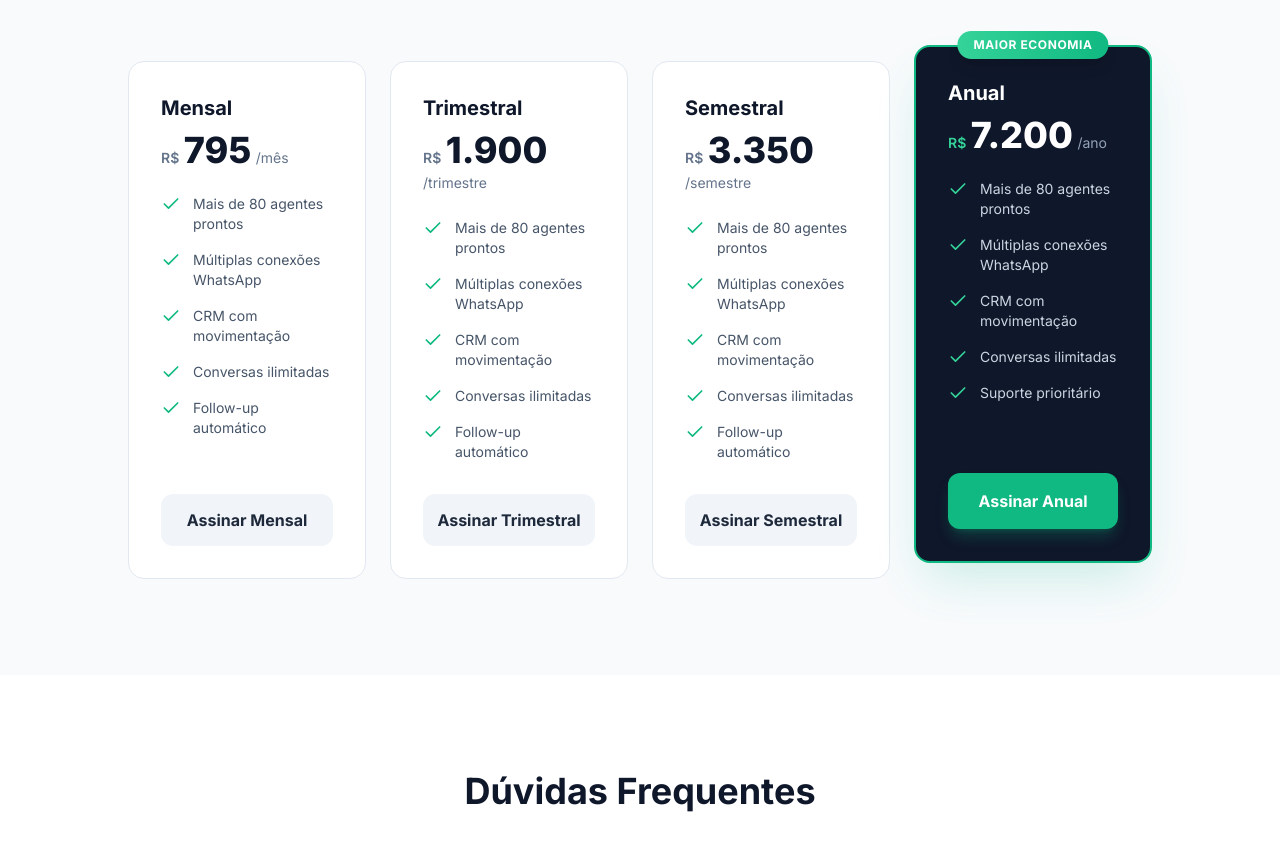
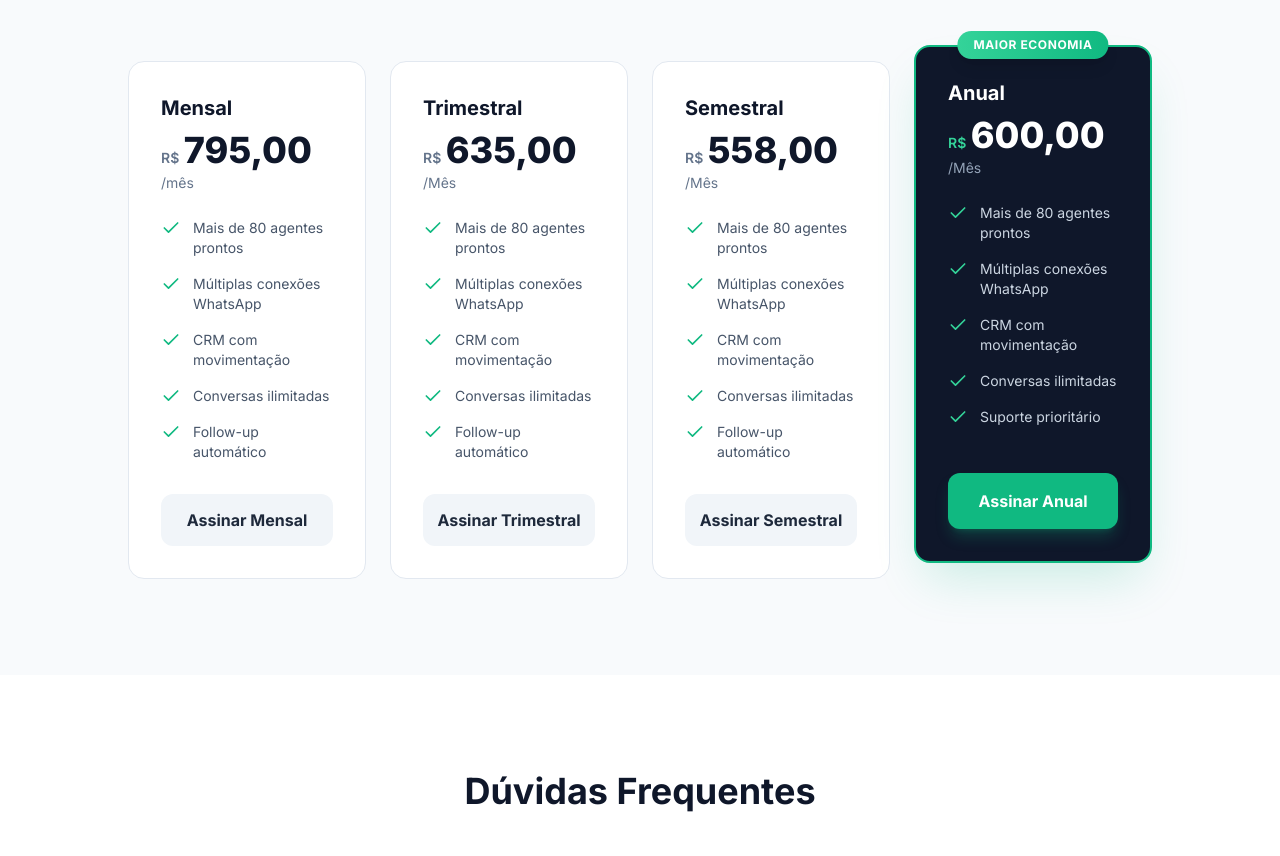
Before and after one commit to hubconectbr/guimoocrm, a plain HTML site: page index.html in a window 1280 px wide. Shown: the part 5088-5944 px from the top of the page. Drawn offline with nearby package versions, Linux system fonts and the light colour scheme.

Commit message:
Update index.html

```diff
--- a/index.html
+++ b/index.html
@@ -592,7 +592,7 @@
                         <h3 class="text-xl font-bold mb-2 text-slate-900">Mensal</h3>
                         <div class="mb-6">
                             <span class="text-sm font-semibold text-slate-500">R$</span>
-                            <span class="text-4xl font-extrabold text-slate-900">795</span>
+                            <span class="text-4xl font-extrabold text-slate-900">795,00</span>
                             <span class="text-slate-500 text-sm">/mês</span>
                         </div>
                         <ul class="text-sm text-slate-600 mb-8 flex-1 space-y-4">
@@ -610,8 +610,8 @@
                         <h3 class="text-xl font-bold mb-2 text-slate-900">Trimestral</h3>
                         <div class="mb-6">
                             <span class="text-sm font-semibold text-slate-500">R$</span>
-                            <span class="text-4xl font-extrabold text-slate-900">1.900</span>
-                            <span class="text-slate-500 text-sm">/trimestre</span>
+                            <span class="text-4xl font-extrabold text-slate-900">635,00</span>
+                            <span class="text-slate-500 text-sm">/Mês</span>
                         </div>
                         <ul class="text-sm text-slate-600 mb-8 flex-1 space-y-4">
                             <li class="flex gap-3"><i data-lucide="check" class="w-5 h-5 text-primary shrink-0"></i> Mais de 80 agentes prontos</li>
@@ -628,8 +628,8 @@
                         <h3 class="text-xl font-bold mb-2 text-slate-900">Semestral</h3>
                         <div class="mb-6">
                             <span class="text-sm font-semibold text-slate-500">R$</span>
-                            <span class="text-4xl font-extrabold text-slate-900">3.350</span>
-                            <span class="text-slate-500 text-sm">/semestre</span>
+                            <span class="text-4xl font-extrabold text-slate-900">558,00</span>
+                            <span class="text-slate-500 text-sm">/Mês</span>
                         </div>
                         <ul class="text-sm text-slate-600 mb-8 flex-1 space-y-4">
                             <li class="flex gap-3"><i data-lucide="check" class="w-5 h-5 text-primary shrink-0"></i> Mais de 80 agentes prontos</li>
@@ -647,8 +647,8 @@
                         <h3 class="text-xl font-bold mb-2">Anual</h3>
                         <div class="mb-6">
                             <span class="text-sm font-semibold text-emerald-400">R$</span>
-                            <span class="text-4xl font-extrabold">7.200</span>
-                            <span class="text-slate-400 text-sm">/ano</span>
+                            <span class="text-4xl font-extrabold">600,00</span>
+                            <span class="text-slate-400 text-sm">/Mês</span>
                         </div>
                         <ul class="text-sm text-slate-300 mb-8 flex-1 space-y-4">
                             <li class="flex gap-3"><i data-lucide="check" class="w-5 h-5 text-emerald-400 shrink-0"></i> Mais de 80 agentes prontos</li>
```
